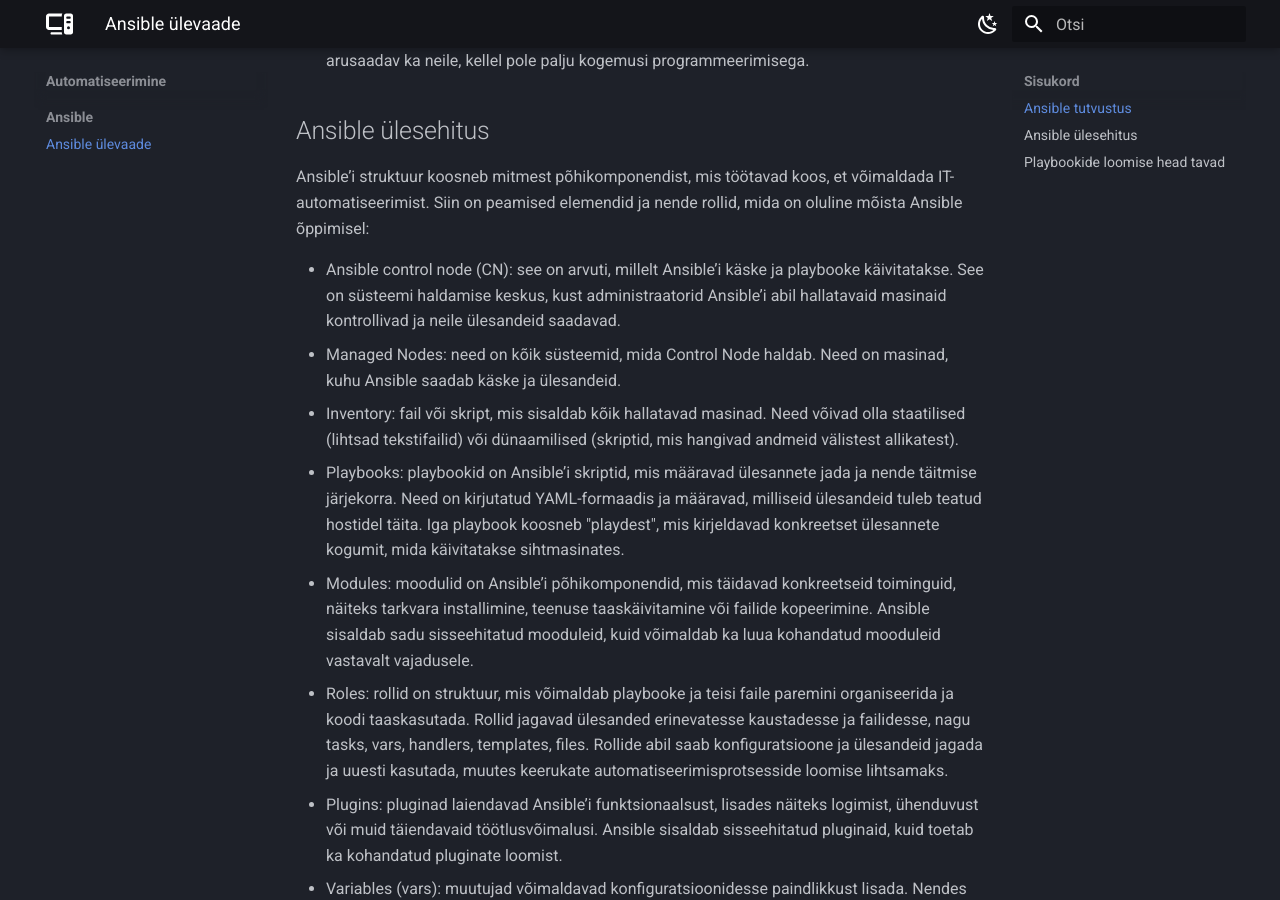
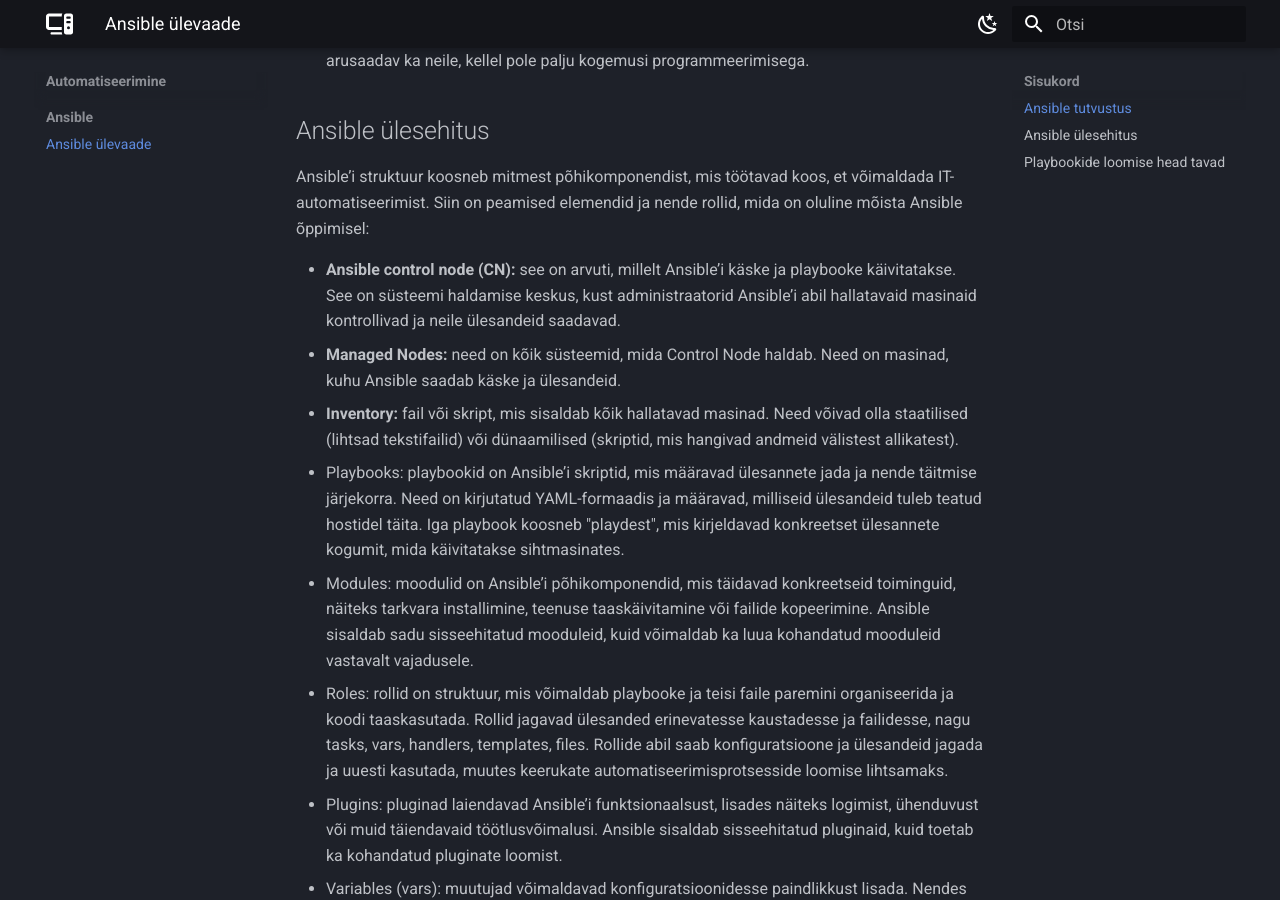
Before and after one commit to priitpaap/priitpaap.github.io, an MkDocs documentation site: the page built from docs/ansibleintro.md, in a window 1280 px wide and 900 px high, scrolled down 949 px. Built offline with MkDocs 1.6.1 and Material for MkDocs 9.7.7, drawn with Linux system fonts in a browser that asks for light colours; part of the change alters nothing that is shown.

```diff
--- a/docs/ansibleintro.md
+++ b/docs/ansibleintro.md
@@ -21,9 +21,9 @@ Ansible’i peamised võimalused ja eelised on:
 
 Ansible’i struktuur koosneb mitmest põhikomponendist, mis töötavad koos, et võimaldada IT-automatiseerimist. Siin on peamised elemendid ja nende rollid, mida on oluline mõista Ansible õppimisel:
 
-- Ansible control node (CN): see on arvuti, millelt Ansible’i käske ja playbooke käivitatakse. See on süsteemi haldamise keskus, kust administraatorid Ansible’i abil hallatavaid masinaid kontrollivad ja neile ülesandeid saadavad.
-- Managed Nodes: need on kõik süsteemid, mida Control Node haldab. Need on masinad, kuhu Ansible saadab käske ja ülesandeid.
-- Inventory: fail või skript, mis sisaldab kõik hallatavad masinad. Need võivad olla staatilised (lihtsad tekstifailid) või dünaamilised (skriptid, mis hangivad andmeid välistest allikatest).
+- **Ansible control node (CN):** see on arvuti, millelt Ansible’i käske ja playbooke käivitatakse. See on süsteemi haldamise keskus, kust administraatorid Ansible’i abil hallatavaid masinaid kontrollivad ja neile ülesandeid saadavad.
+- **Managed Nodes:** need on kõik süsteemid, mida Control Node haldab. Need on masinad, kuhu Ansible saadab käske ja ülesandeid.
+- **Inventory:** fail või skript, mis sisaldab kõik hallatavad masinad. Need võivad olla staatilised (lihtsad tekstifailid) või dünaamilised (skriptid, mis hangivad andmeid välistest allikatest).
 - Playbooks: playbookid on Ansible’i skriptid, mis määravad ülesannete jada ja nende täitmise järjekorra. Need on kirjutatud YAML-formaadis ja määravad, milliseid ülesandeid tuleb teatud hostidel täita. Iga playbook koosneb "playdest", mis kirjeldavad konkreetset ülesannete kogumit, mida käivitatakse sihtmasinates.
 - Modules: moodulid on Ansible’i põhikomponendid, mis täidavad konkreetseid toiminguid, näiteks tarkvara installimine, teenuse taaskäivitamine või failide kopeerimine. Ansible sisaldab sadu sisseehitatud mooduleid, kuid võimaldab ka luua kohandatud mooduleid vastavalt vajadusele.
 - Roles: rollid on struktuur, mis võimaldab playbooke ja teisi faile paremini organiseerida ja koodi taaskasutada. Rollid jagavad ülesanded erinevatesse kaustadesse ja failidesse, nagu tasks, vars, handlers, templates, files. Rollide abil saab konfiguratsioone ja ülesandeid jagada ja uuesti kasutada, muutes keerukate automatiseerimisprotsesside loomise lihtsamaks.
```
